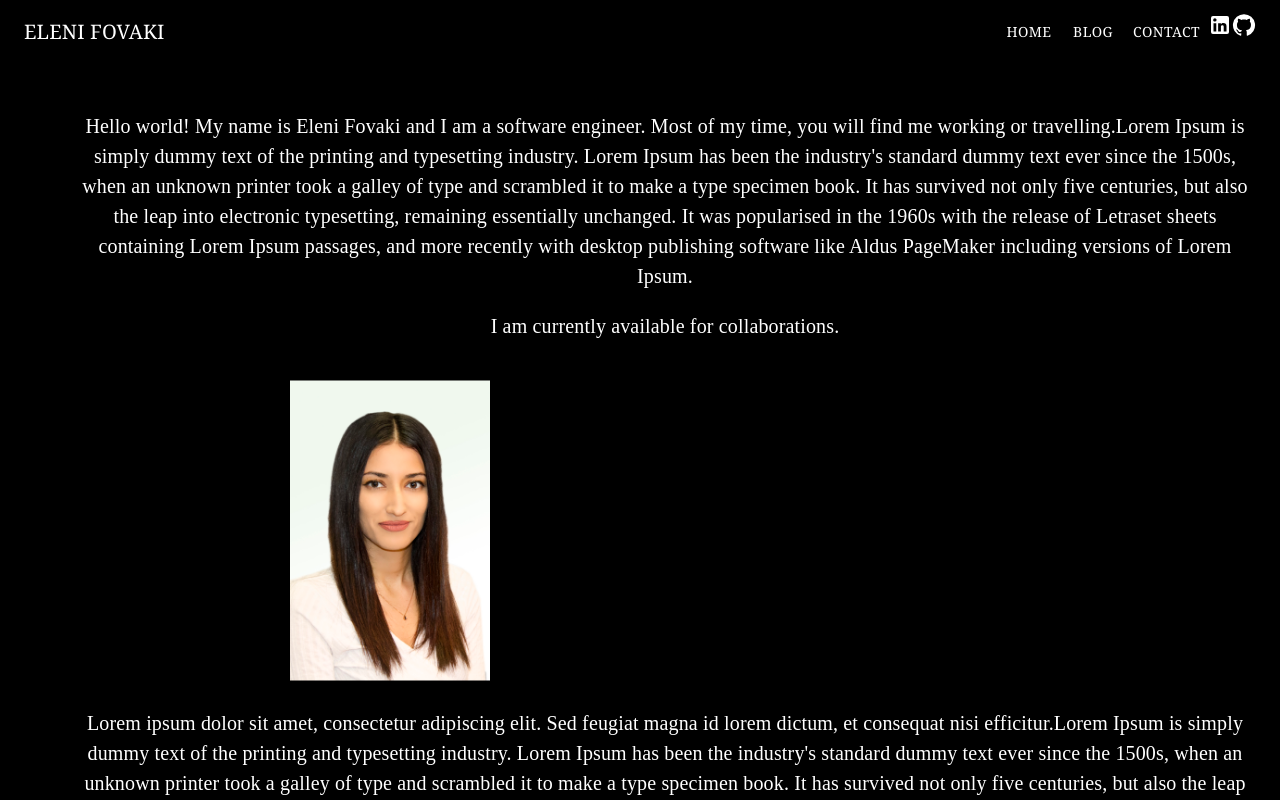
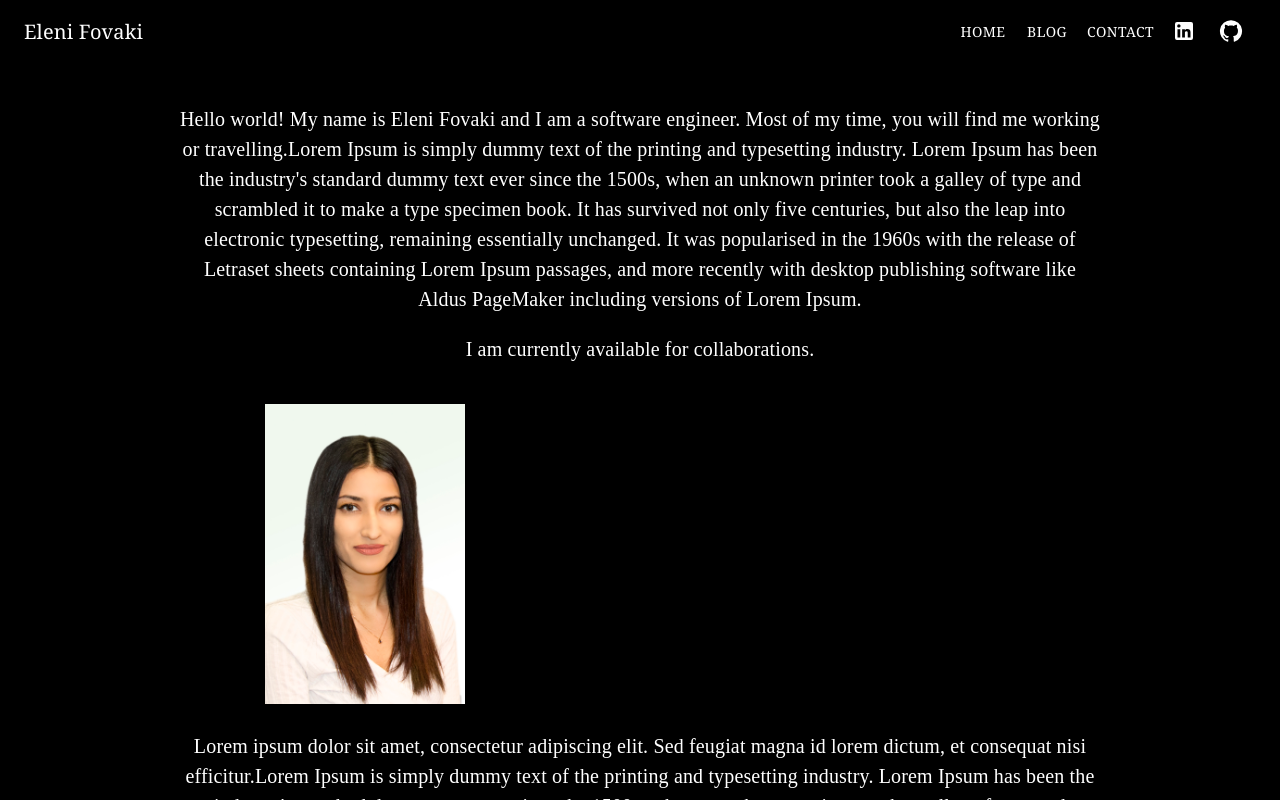
Before and after one commit to EleniFovaki/website-portfolio, a React (Create React App) app: page / in a window 1280 px wide. Shown: the top 800 px of the page. Built offline with nearby package versions, Linux system fonts and the light colour scheme.

Commit message:
css fixing
css fixing

```diff
--- a/src/components/Navbar.js
+++ b/src/components/Navbar.js
@@ -68,7 +68,7 @@ function DrawerAppBar(props) {
             component="div"
             sx={{ flexGrow: 1, display: { xs: 'none', sm: 'block' }, fontFamily:"Georgia, serif" }}
           >
-            ELENI FOVAKI
+            Eleni Fovaki
           </Typography>
           <Box sx={{ display: { xs: 'none', sm: 'block' }, fontFamily: 'Georgia, serif' }}>
             {navItems.map((item) => (
--- a/src/css/App.css
+++ b/src/css/App.css
@@ -6,12 +6,8 @@
 
 .content {
   text-align: center;
-  /* Center content horizontally */
-  margin-top: 50vh;
-  /* Move content 50% down the viewport */
-  transform: translateY(-50%);
-  /* Center content vertically */
-  margin-left: 50px;
+    margin-left: 20vh;
+  margin-right: 20vh;
   /* Adjust as needed */
 }
 
@@ -36,7 +32,6 @@
 }
 
 /* Navbar.css */
-
 .navbar {
   position: fixed;
   top: 0;
@@ -47,6 +42,21 @@
   z-index: 1000;
   /* Ensures the navbar is above other content */
 }
+
+.MuiSvgIcon-fontSizeMedium {
+  position: relative;
+  top: 6px;
+  margin-left: 7px;
+  margin-right: 7px;
+}
+
+.MuiSvgIcon-fontSizeMedium {
+  position: relative;
+  top: 6px;
+  margin-left: 10px;
+  margin-right: 13px;
+}
+
 
 ul {
   list-style-type: none;
--- a/src/css/index.css
+++ b/src/css/index.css
@@ -5,7 +5,6 @@ body {
     sans-serif;
   -webkit-font-smoothing: antialiased;
   -moz-osx-font-smoothing: grayscale;
-  background-color: black;
 }
 
 code {
```
